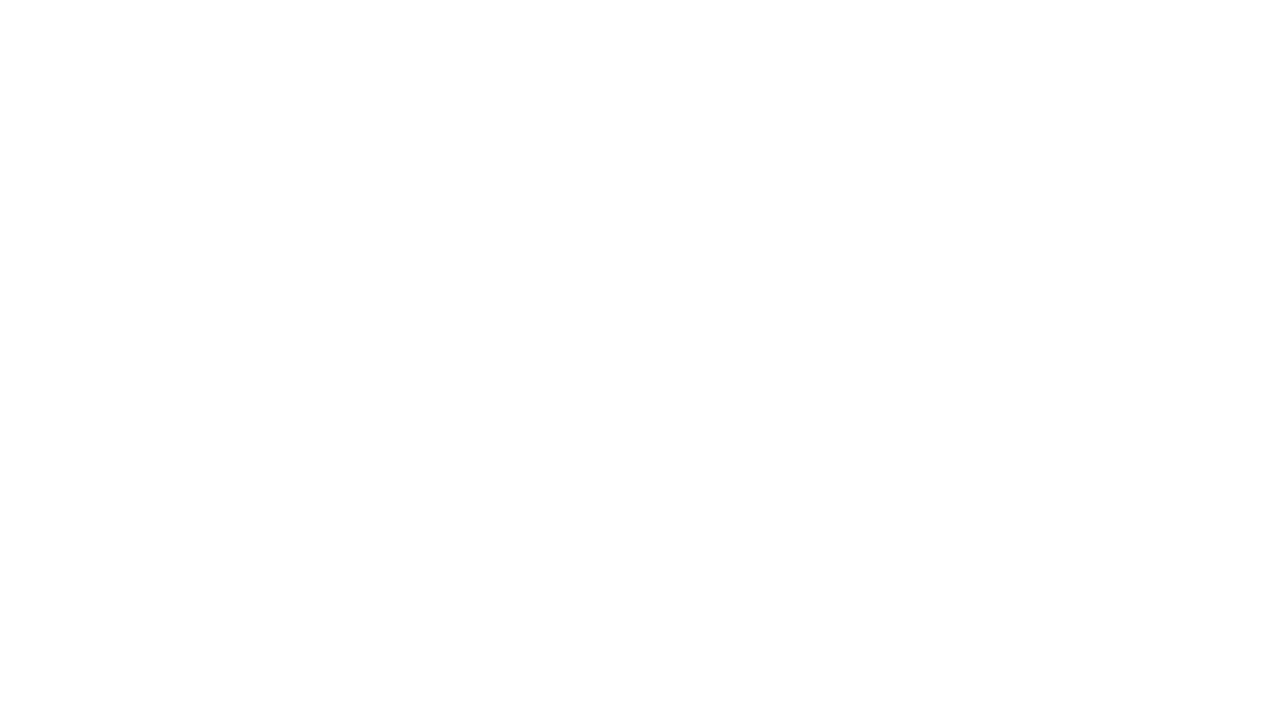
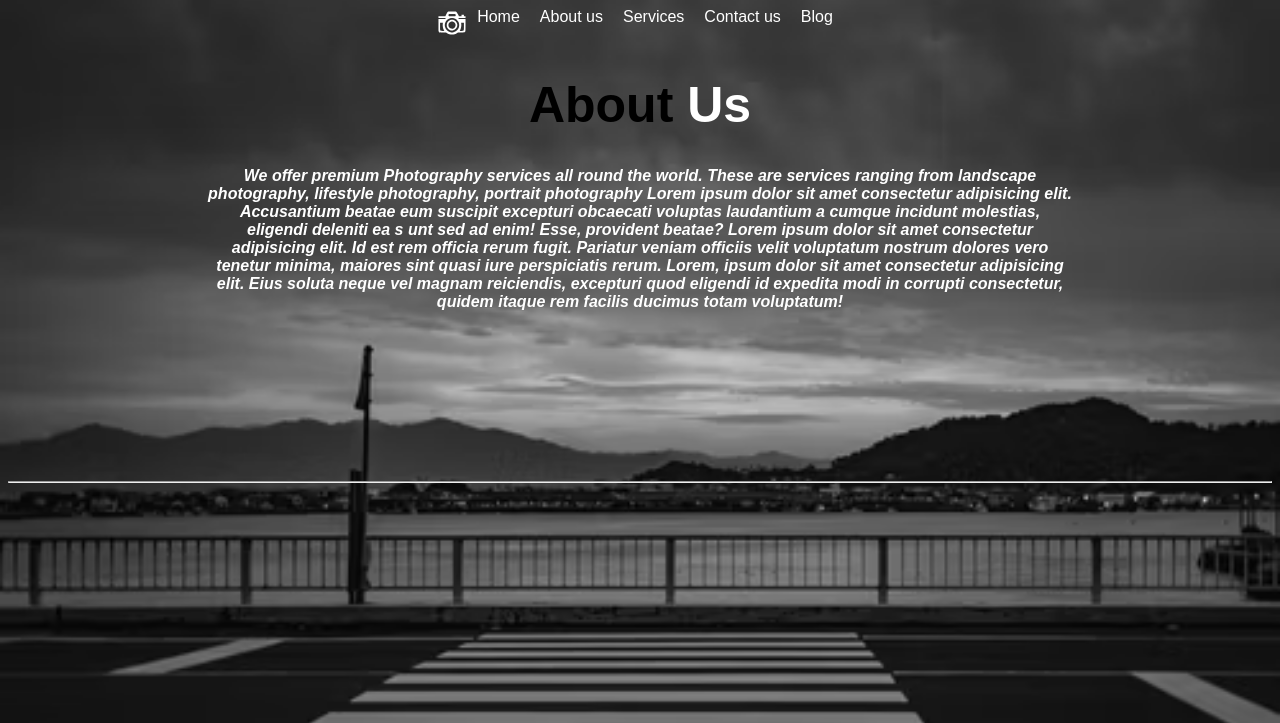
Before and after one commit to chloeselzing/G1_Project, a Flask app: page /about in a window 1280 px wide. Before the commit the part shown is empty. Shown: the top 723 px of the page. Run offline with Flask 2, Linux system fonts and the light colour scheme.

Commit message:
designed about .html

```diff
--- a/static/style.css
+++ b/static/style.css
@@ -9,7 +9,8 @@ body{
 h1{
     font-weight: bolder;
     font-size: 50px;
-    margin-left: 190px;
+
+    justify-content: center;
 }
 h1 span{
     font-size: 50px;
@@ -25,11 +26,12 @@ nav img{
 }
 .two{
     font-style:italic ;
+    text-align: center;
 }
 nav{
     /* position: fixed; */
     display: flex;
-    justify-content: space-around;
+    justify-content: center;
 }
  nav li{
     list-style: none;
--- a/templates/about.html
+++ b/templates/about.html
@@ -1,12 +1,53 @@
-<!DOCTYPE html>
-<html lang="en">
-<head>
-    <meta charset="UTF-8">
-    <meta http-equiv="X-UA-Compatible" content="IE=edge">
-    <meta name="viewport" content="width=device-width, initial-scale=1.0">
-    <title>Document</title>
-</head>
-<body>
+{% extends 'base.html' %}
 
-</body>
-</html>
+{% block head %}
+
+{% endblock %}
+
+{% block body %}
+<header>
+    <nav>
+        <div>
+            <a href="#">
+                <img src="/static/images/cl.svg" alt="">
+            </a>
+        </div>
+        <div class="nav-link">
+            <li><a href="#">Home</a></li>
+            <li><a  href="{{url_for('about')}}">About us</a></li>
+            <li><a href="{{url_for('service')}}">Services</a></li>
+            <li><a href="{{url_for('contact')}}">Contact us</a></li>
+            <li><a href="{{url_for('blog')}}">Blog</a></li>
+        </div>
+    </nav>
+        <center><h1>About <span>Us</span></h1></center>
+</header>
+<main>
+         <div class="two">
+            We offer premium Photography services all round the world.
+            These are services ranging from landscape photography, lifestyle
+            photography, portrait photography Lorem ipsum dolor sit amet consectetur adipisicing elit.
+            Accusantium beatae eum suscipit excepturi obcaecati voluptas laudantium a cumque incidunt molestias, eligendi deleniti ea s
+            unt sed ad enim! Esse, provident beatae? Lorem ipsum dolor sit amet consectetur adipisicing elit. Id est rem officia rerum fugit. Pariatur veniam officiis velit voluptatum nostrum dolores vero tenetur minima, maiores sint quasi iure perspiciatis rerum.
+            Lorem, ipsum dolor sit amet consectetur adipisicing elit. Eius soluta neque vel magnam reiciendis, excepturi quod eligendi id expedita modi in corrupti consectetur, quidem itaque rem facilis ducimus totam voluptatum!
+
+         </div>
+
+
+
+</main>
+<br>
+<br>
+<br>
+<br>
+<br>
+<br>
+<br>
+<br>
+<br>
+<footer>
+    <hr>
+
+</footer>
+
+{% endblock %}
```
Also changed, not shown: 13 other files.
